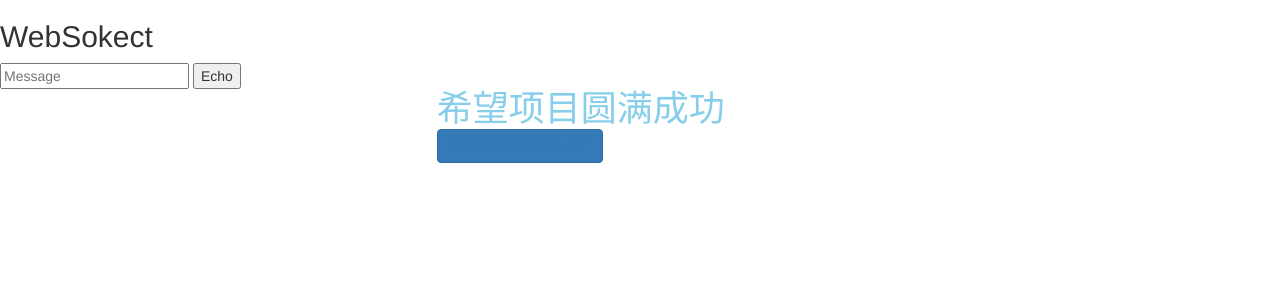
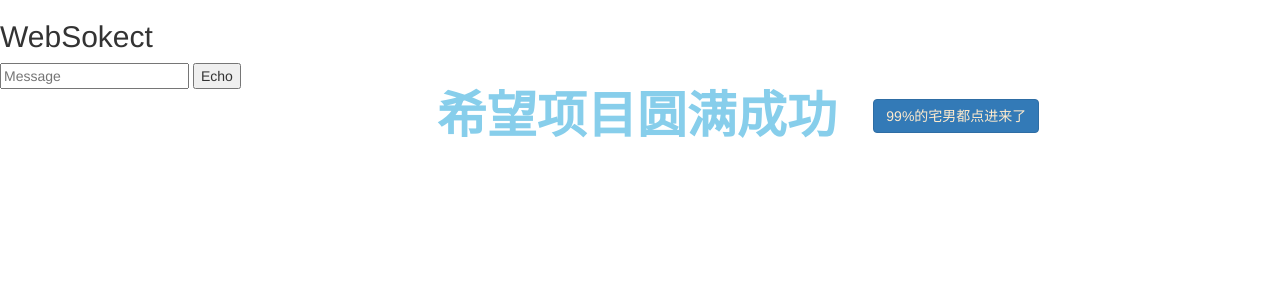
Before and after one commit to Wait66tinG/service-and-create, a Flask app: page / in a window 1280 px wide. Shown: the top 300 px of the page. Run offline with Flask 2, Linux system fonts and the light colour scheme; some libraries are stand-ins or nearby versions.

Commit message:
主分支的最终版本
阅读readme以获得最新的信息

```diff
--- a/Visualization/templates/index.html
+++ b/Visualization/templates/index.html
@@ -35,10 +35,10 @@
     <div class="row">
         <div class="col-md-4"></div>
         <div class="col-md-4">
-            <h1 style="color:skyblue;padding: 0rem;margin: 0rem;">希望项目圆满成功</h1>
-            <button type="button" class="btn btn-primary" data-toggle="button"><a href="http://www.runoob.com">99%的宅男都点进来了</a></button>
+            <h1 style="color:skyblue;padding: 0rem;margin: 0rem;font-weight: 700;font-size: 5rem">希望项目圆满成功</h1>
         </div>
-        <div class="col-md-4"></div>
+        <div class="col-md-4">
+            <button type="button" class="btn btn-primary" data-toggle="button" style="margin-top: 1rem;"><a href="http://www.runoob.com" style="text-decoration: none;color:blanchedalmond;display:block;">99%的宅男都点进来了</a></button></div>
       </div>
 </body>
 </html>
```
Also changed, not shown: README.md.
